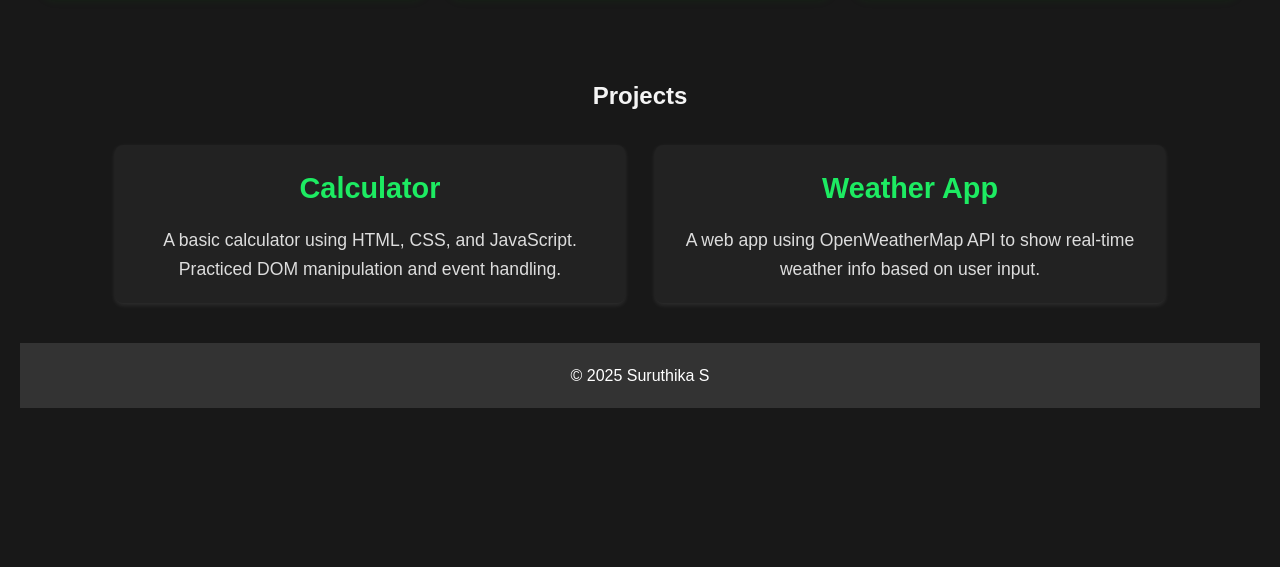
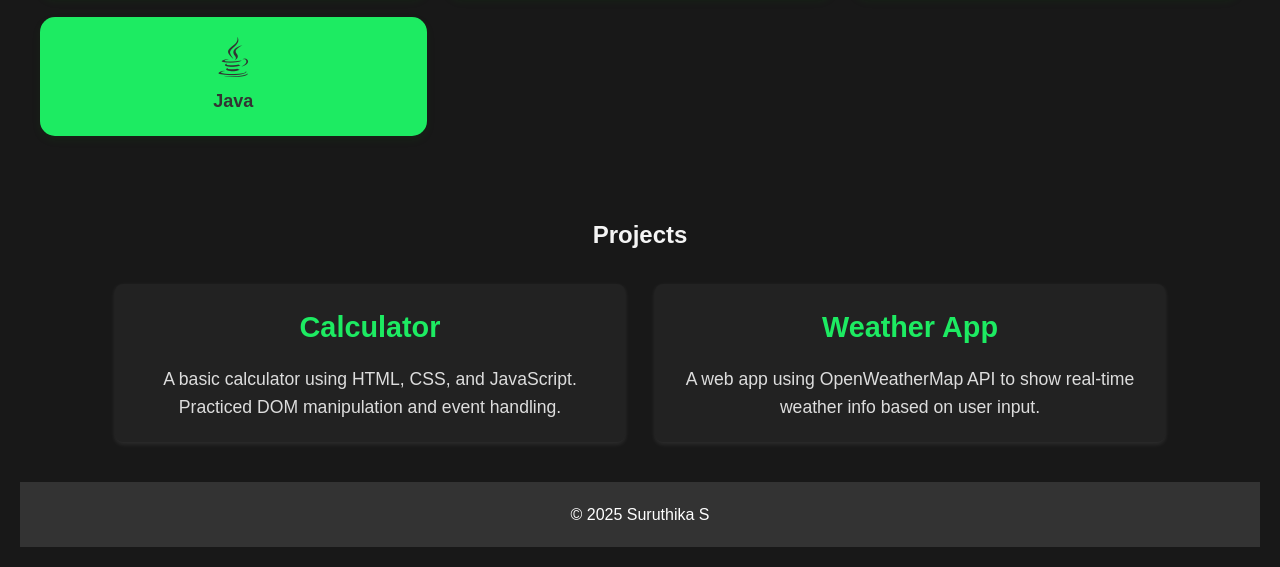
Before and after one commit to suruthi0309/portfolio, a plain HTML site: page index.html in a window 1280 px wide. Shown: the part 1035-1602 px from the top of the page. Before the commit the page ends 1463 px from the top, so only its background shows below. Drawn offline with Linux system fonts and the light colour scheme.

Commit message:
add commit

```diff
--- a/index.html
+++ b/index.html
@@ -66,8 +66,13 @@
         <i class="fab fa-github"></i>
         <h3>GitHub</h3>
       </div>
+      <div class="skill-card">
+        <i class="fab fa-java"></i>
+        <h3>Java</h3>
+      </div>
     </div>
   </section>
+
 
   <section id="projects">
     <h2 id=>Projects</h2>
```
